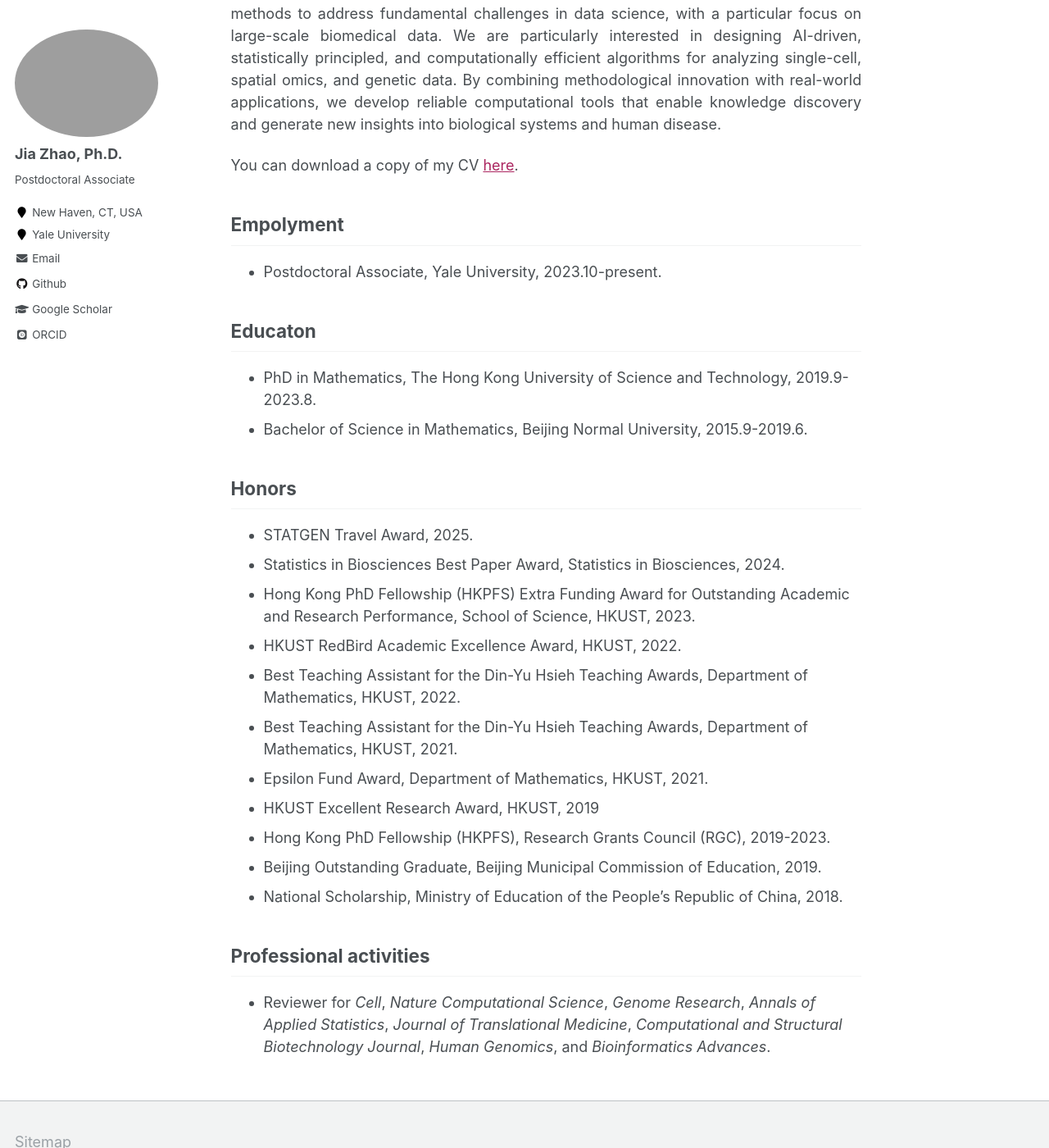
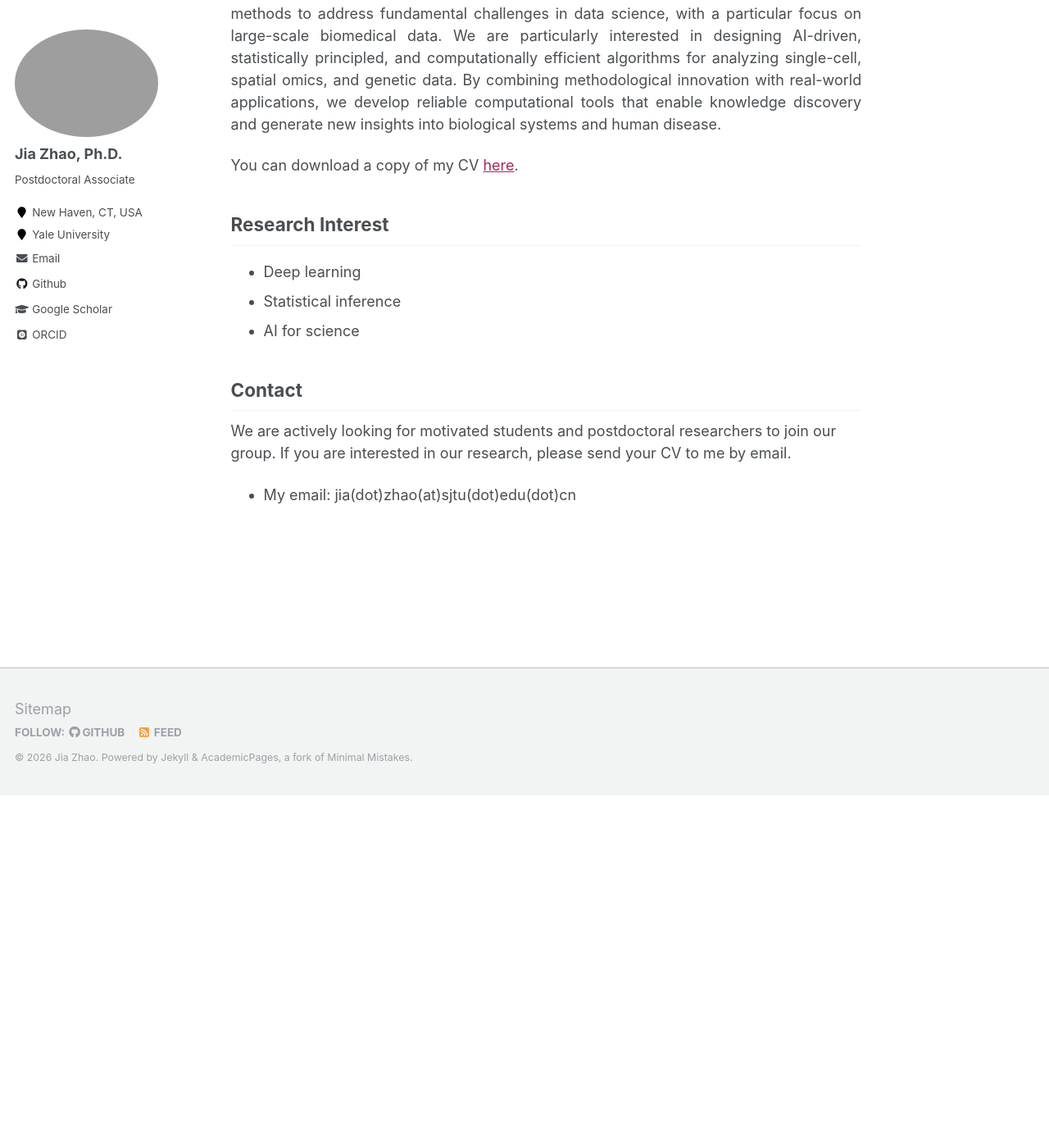
Before and after one commit to jiazhao97/jiazhao97.github.io, a Jekyll site: the page built from _pages/about.md, in a window 1280 px wide and 1400 px high, scrolled down 430 px. Shown: the whole window at 82% size. Built offline with Jekyll 4.4.1, drawn with Linux system fonts in a browser that asks for light colours; some web fonts are replaced.

Commit message:
Update about.md

```diff
--- a/_pages/about.md
+++ b/_pages/about.md
@@ -25,32 +25,15 @@ Our group develops novel artificial intelligence (AI), machine learning, and sta
 
 You can download a copy of my CV [here](/files/cv.Jia.Zhao.20260716.pdf).
 
-Empolyment
+
+Research Interest
 ------
-* Postdoctoral Associate, Yale University, 2023.10-present.
+* Deep learning
+* Statistical inference
+* AI for science
 
 
-Educaton
+Contact
 ------
-* PhD in Mathematics, The Hong Kong University of Science and Technology, 2019.9-2023.8.
-* Bachelor of Science in Mathematics, Beijing Normal University, 2015.9-2019.6.
-
-
-Honors
-------
-* STATGEN Travel Award, 2025.
-* Statistics in Biosciences Best Paper Award, Statistics in Biosciences, 2024.
-* Hong Kong PhD Fellowship (HKPFS) Extra Funding Award for Outstanding Academic and Research Performance, School of Science, HKUST, 2023.
-* HKUST RedBird Academic Excellence Award, HKUST, 2022.
-* Best Teaching Assistant for the Din-Yu Hsieh Teaching Awards, Department of Mathematics, HKUST, 2022.
-* Best Teaching Assistant for the Din-Yu Hsieh Teaching Awards, Department of Mathematics, HKUST, 2021.
-* Epsilon Fund Award, Department of Mathematics, HKUST, 2021.
-* HKUST Excellent Research Award, HKUST, 2019
-* Hong Kong PhD Fellowship (HKPFS), Research Grants Council (RGC), 2019-2023.
-* Beijing Outstanding Graduate, Beijing Municipal Commission of Education, 2019.
-* National Scholarship, Ministry of Education of the People's Republic of China, 2018.
-
-
-Professional activities
-------
-* Reviewer for *Cell*, *Nature Computational Science*, *Genome Research*, *Annals of Applied Statistics*, *Journal of Translational Medicine*, *Computational and Structural Biotechnology Journal*, *Human Genomics*, and *Bioinformatics Advances*.
+We are actively looking for motivated students and postdoctoral researchers to join our group. If you are interested in our research, please send your CV to me by email.
+* My email: jia(dot)zhao(at)sjtu(dot)edu(dot)cn
```
